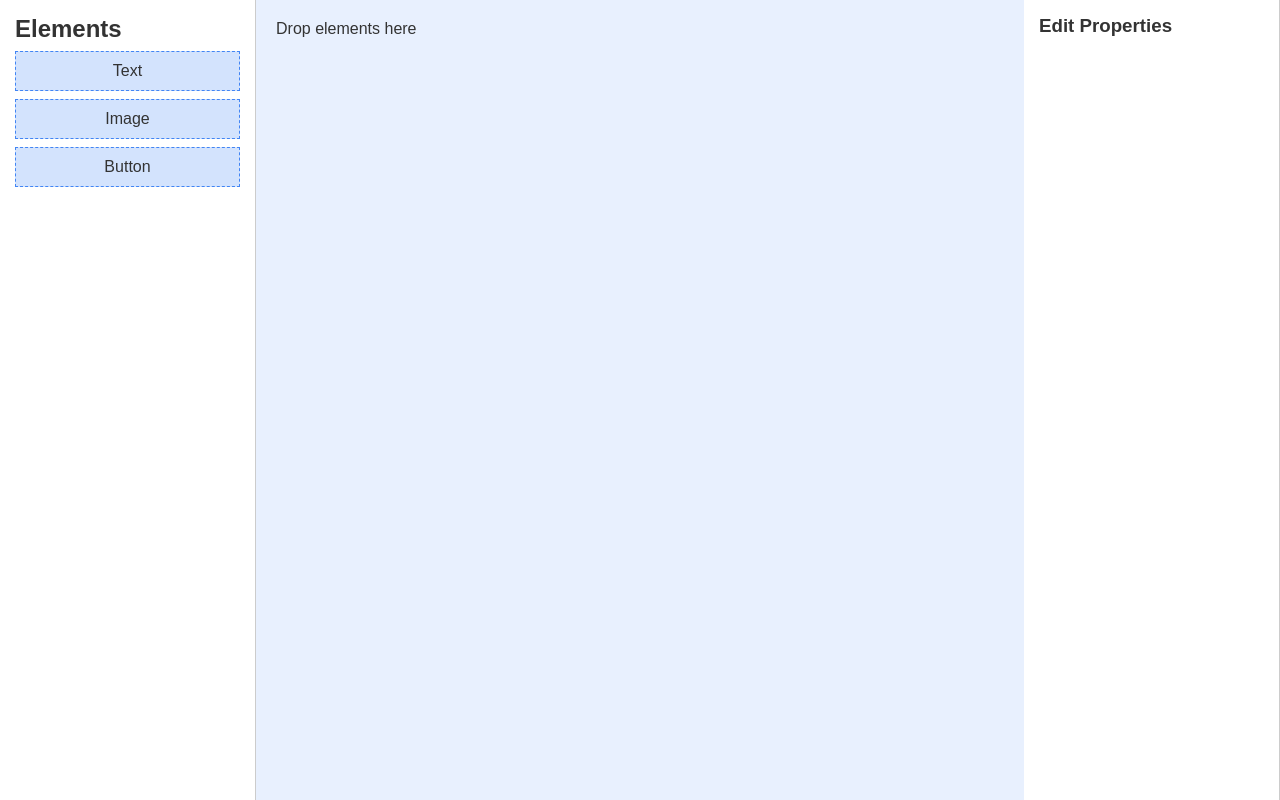
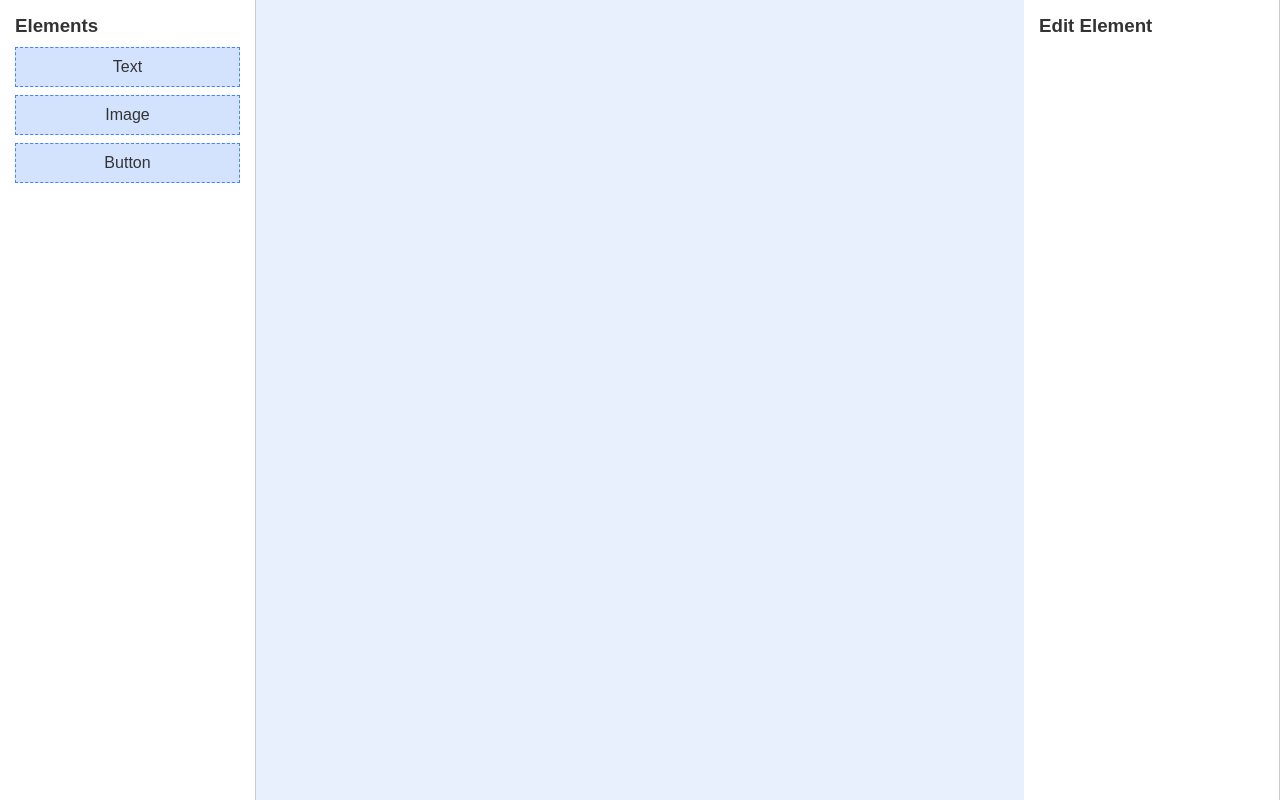
Before and after one commit to sakshi760/drag-drop-builder, a plain HTML site: page index.html in a window 1280 px wide. Drawn offline with Linux system fonts and the light colour scheme.

Commit message:
Update index.html

```diff
--- a/index.html
+++ b/index.html
@@ -1,26 +1,26 @@
-
 <!DOCTYPE html>
 <html lang="en">
 <head>
   <meta charset="UTF-8" />
-  <meta name="viewport" content="width=device-width, initial-scale=1.0" />
-  <title>Drag & Drop Builder</title>
+  <meta name="viewport" content="width=device-width, initial-scale=1.0"/>
+  <title>Drag & Drop Website Builder</title>
   <link rel="stylesheet" href="style.css" />
 </head>
 <body>
   <div class="builder">
     <div class="sidebar">
-      <h2>Elements</h2>
+      <h3>Elements</h3>
       <div class="draggable" draggable="true" data-type="text">Text</div>
       <div class="draggable" draggable="true" data-type="image">Image</div>
       <div class="draggable" draggable="true" data-type="button">Button</div>
     </div>
-    <div id="canvas" class="canvas">Drop elements here</div>
+    <div id="canvas" class="canvas"></div>
     <div id="editor" class="editor">
-      <h3>Edit Properties</h3>
-      <form id="editForm"></form>
+      <h3>Edit Element</h3>
+      <div id="editForm"></div>
     </div>
   </div>
+
   <script src="script.js"></script>
 </body>
 </html>
```
